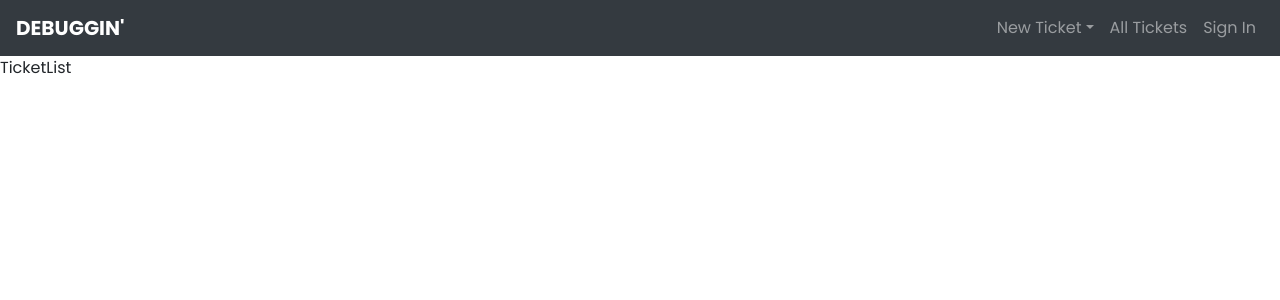
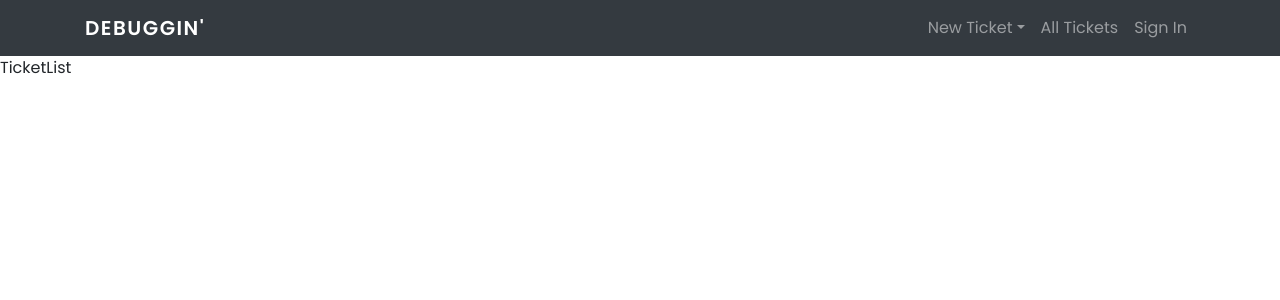
Before and after one commit to CGawronski/debuggin-app, a React (Create React App) app: page / in a window 1280 px wide. Shown: the top 300 px of the page. Built offline with nearby package versions, Linux system fonts and the light colour scheme.

Commit message:
updated header container

```diff
--- a/src/components/Header.js
+++ b/src/components/Header.js
@@ -1,13 +1,14 @@
 import React, { Component } from "react";
-import { Navbar, NavDropdown, Nav } from "react-bootstrap";
-import { Link, NavLink } from "react-router-dom";
+import { Navbar, NavDropdown, Nav, Container } from "react-bootstrap";
+import { Link } from "react-router-dom";
 
 export default class Header extends Component {
   render() {
     return (
       <Navbar collapseOnSelect expand="lg" bg="dark" variant="dark">
-        <Navbar.Brand as={Link} to="/">
-          <b>DEBUGGIN'</b>
+        <Container>
+          <Navbar.Brand as={Link} to="/" className="brandName">
+            DEBUGGIN'
           </Navbar.Brand>
           <Navbar.Toggle aria-controls="responsive-navbar-nav" />
           <Navbar.Collapse id="responsive-navbar-nav">
@@ -31,6 +32,7 @@ export default class Header extends Component {
               <Nav.Link eventKey={2}>Sign In</Nav.Link>
             </Nav>
           </Navbar.Collapse>
+        </Container>
       </Navbar>
     );
   }
--- a/src/index.css
+++ b/src/index.css
@@ -12,3 +12,8 @@ code {
   font-family: source-code-pro, Menlo, Monaco, Consolas, "Courier New",
     monospace;
 }
+
+.brandName {
+  letter-spacing: 1.5px;
+  font-weight: 600;
+}
```
Lines whose indentation alone changed are shown as unchanged.
